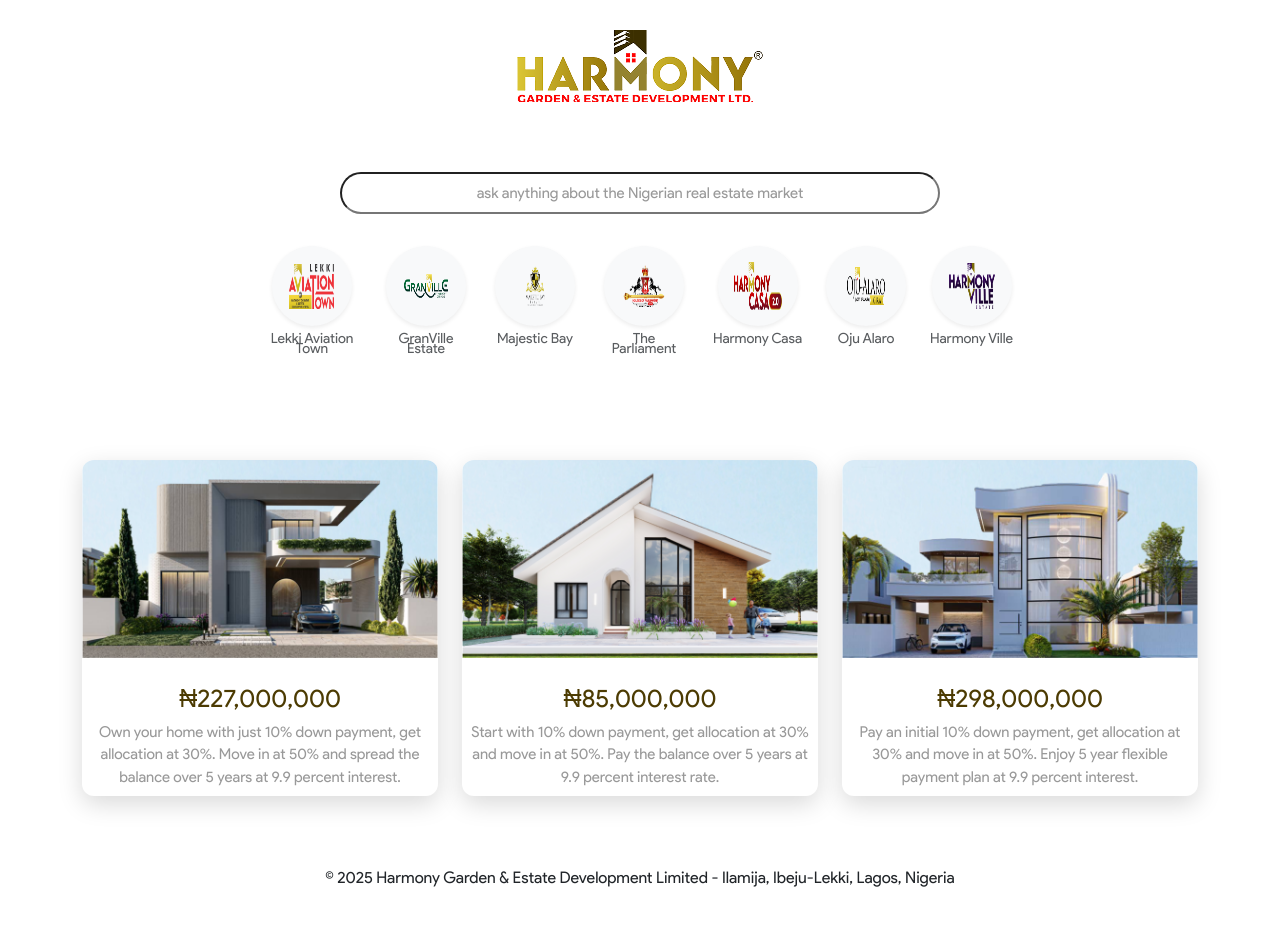
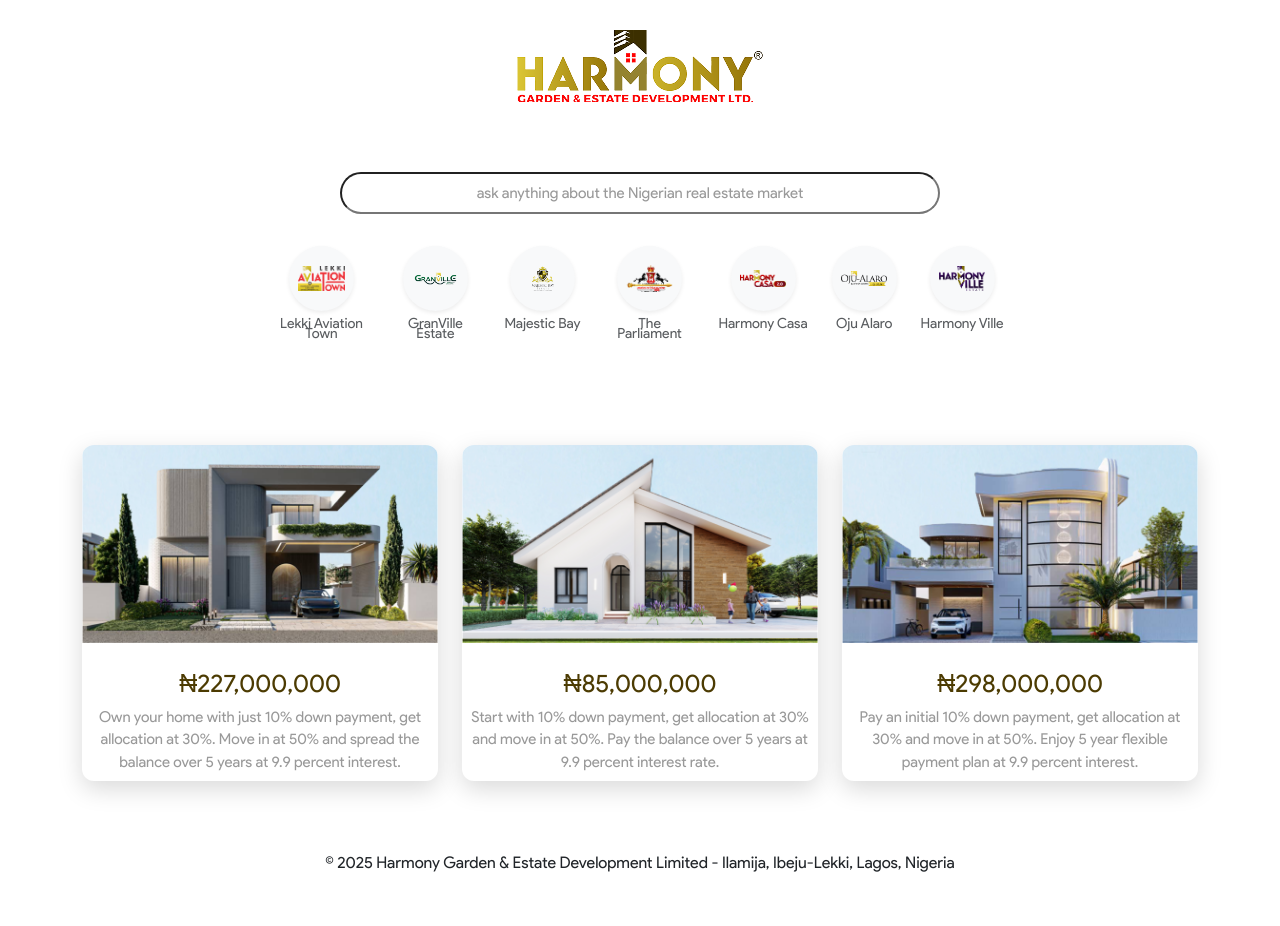
Before and after one commit to 3llack/harmonygardenai, a React (Vite) app: page / in a window 1280 px wide. Shown: the top 926 px of the page. Built offline with nearby package versions, Linux system fonts and the light colour scheme.

Commit message:
Logo Resizing

```diff
--- a/src/App.jsx
+++ b/src/App.jsx
@@ -116,14 +116,17 @@
                 <div key={i} className="text-center">
                   <div
                     className="d-flex justify-content-center align-items-center bg-light rounded-circle shadow-sm mx-auto"
-                    style={{ width: '80px', height: '80px', padding: '10px' }}
+                    style={{ width: '65px', height: '65px', padding: '5px' }}
                   >
                     <img
                       src={estate.src}
                       alt={estate.label}
-                      width={estate.size}
-                      height={estate.size}
                       className="estate-img"
+                      style={{
+                        maxWidth: '85%',
+                        maxHeight: '85%',
+                        objectFit: 'contain'
+                      }}
                     />
                   </div>
                   <small className="d-block mt-2 fw-semibold text-muted" style={{ maxWidth: '90px' }}>
```
